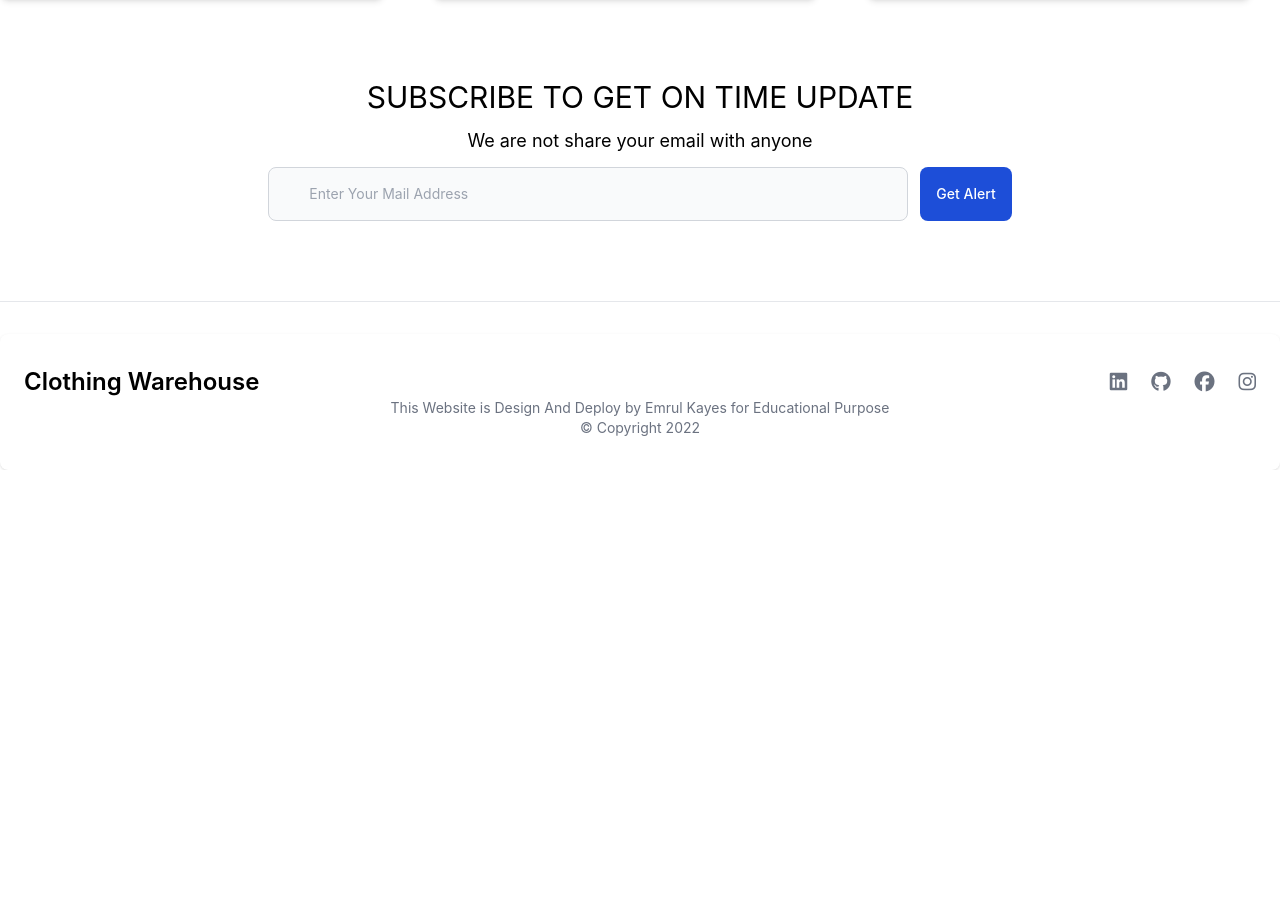
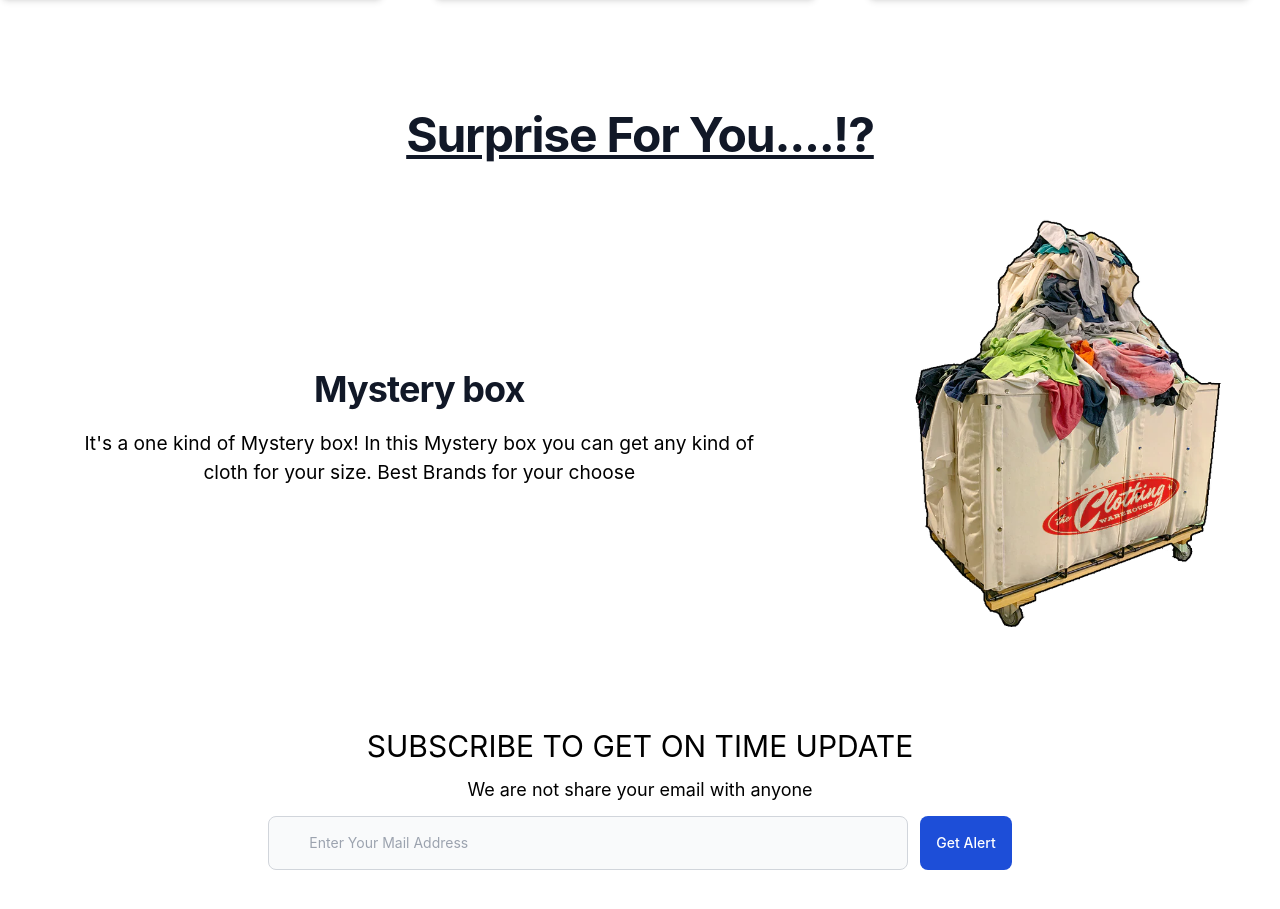
Before and after one commit to its-kayes/warehouse-client, a React (Create React App) app: page / in a window 1280 px wide. Shown: the part 2142-3051 px from the top of the page. Before the commit the page ends 2612 px from the top, so only its background shows below. Built offline with nearby package versions, Linux system fonts and the light colour scheme.

Commit message:
Extra 2nd ( Mystery box ) Done

```diff
--- a/src/components/Home/Home.js
+++ b/src/components/Home/Home.js
@@ -1,5 +1,6 @@
 import React from 'react';
 import Items from '../Items/Items';
+import Mysterybox from '../Mysterybox/Mysterybox';
 import Subscribe from '../Subscribe/Subscribe';
 import './Home.css';
 
@@ -17,7 +18,13 @@ const Home = () => {
                 <p className='text-4xl mt-12 mb-12 font-bold tracking-tight text-gray-900 dark:text-white'> Item You Can Buy </p>
                 <Items></Items>
             </div>
-            <Subscribe></Subscribe>
+            <div>
+                <h1 className='text-5xl underline mt-12 mb-12 font-bold tracking-tight text-gray-900 dark:text-white mt-28'> Surprise For You....!? </h1>
+                <Mysterybox> </Mysterybox>
+            </div>
+
+            <Subscribe> </Subscribe>
+
         </div>
     );
 };
--- /dev/null
+++ b/src/components/Mysterybox/Mysterybox.css
@@ -0,0 +1,10 @@
+/* .mystery-container {
+    display: flex;
+    justify-content: space-around !important ;
+} */
+
+.m-text {
+    font-size: 1.2em;
+    text-transform: none;
+    letter-spacing: 0;
+}
--- /dev/null
+++ b/src/components/Mysterybox/Mysterybox.js
@@ -0,0 +1,18 @@
+import React from 'react';
+import './Mysterybox.css';
+
+const Mysterybox = () => {
+    return (
+        <div className='flex items-center mystery-container'>
+            <div className='px-20'>
+                <h1 className='text-4xl mb-5 font-bold tracking-tight text-gray-900 dark:text-white'> Mystery box </h1>
+                <p className='m-text'> It's a one kind of Mystery box! In this Mystery box you can get any kind of cloth for your size. Best Brands for your choose </p>
+            </div>
+            <div>
+                <img src="clothing-box.png" alt="" />
+            </div>
+        </div>
+    );
+};
+
+export default Mysterybox;
```
Also changed, not shown: public/clothing-box.png (added).
